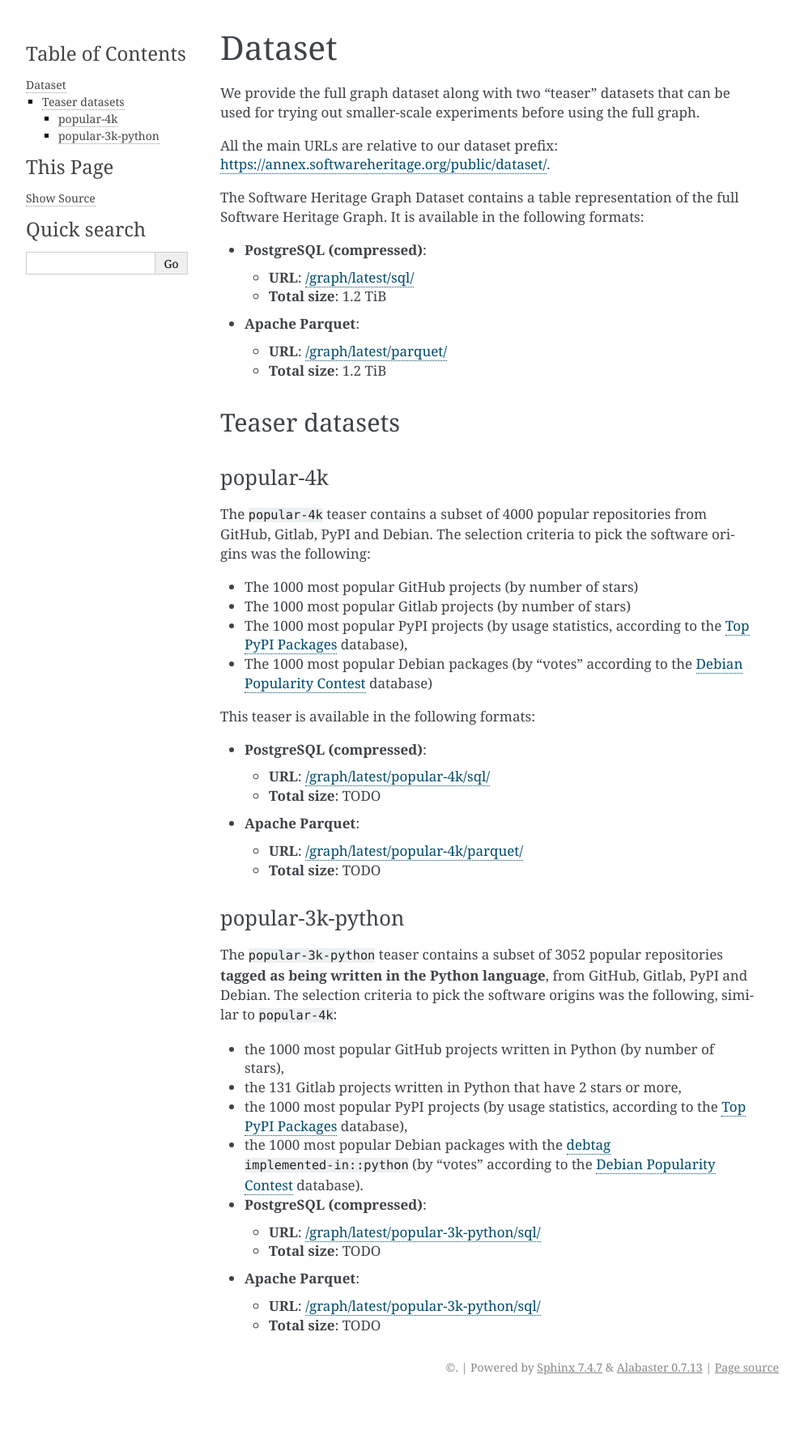
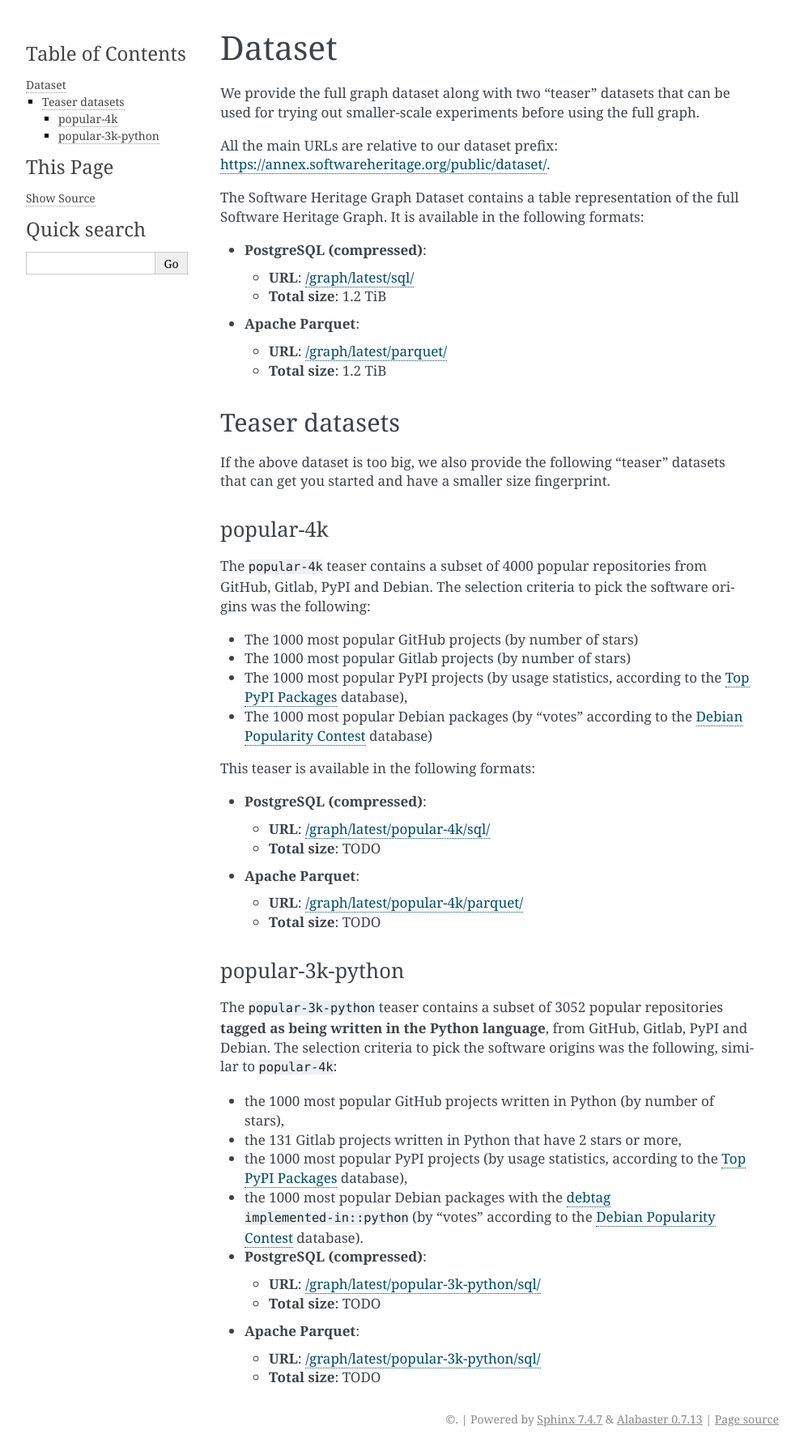
Before and after one commit to SoftwareHeritage/swh-dataset, a Sphinx documentation site: the page built from docs/graph/datasets.rst, in a window 1280 px wide. Shown: the whole page at 81% size, without its empty margins (148-1141 px from the left). Built offline with Sphinx 7.4.7, drawn with Linux system fonts in a browser that asks for light colours; before the commit the page ends 1728 px from its top, so only the background shows below that.

Commit message:
Add an introduction sentence for teaser datasets

```diff
--- a/docs/graph/datasets.rst
+++ b/docs/graph/datasets.rst
@@ -24,6 +24,9 @@ Software Heritage Graph.  It is available in the following formats:
 
 Teaser datasets
 ---------------
+
+If the above dataset is too big, we also provide the following "teaser"
+datasets that can get you started and have a smaller size fingerprint.
 
 popular-4k
 ~~~~~~~~~~
```
